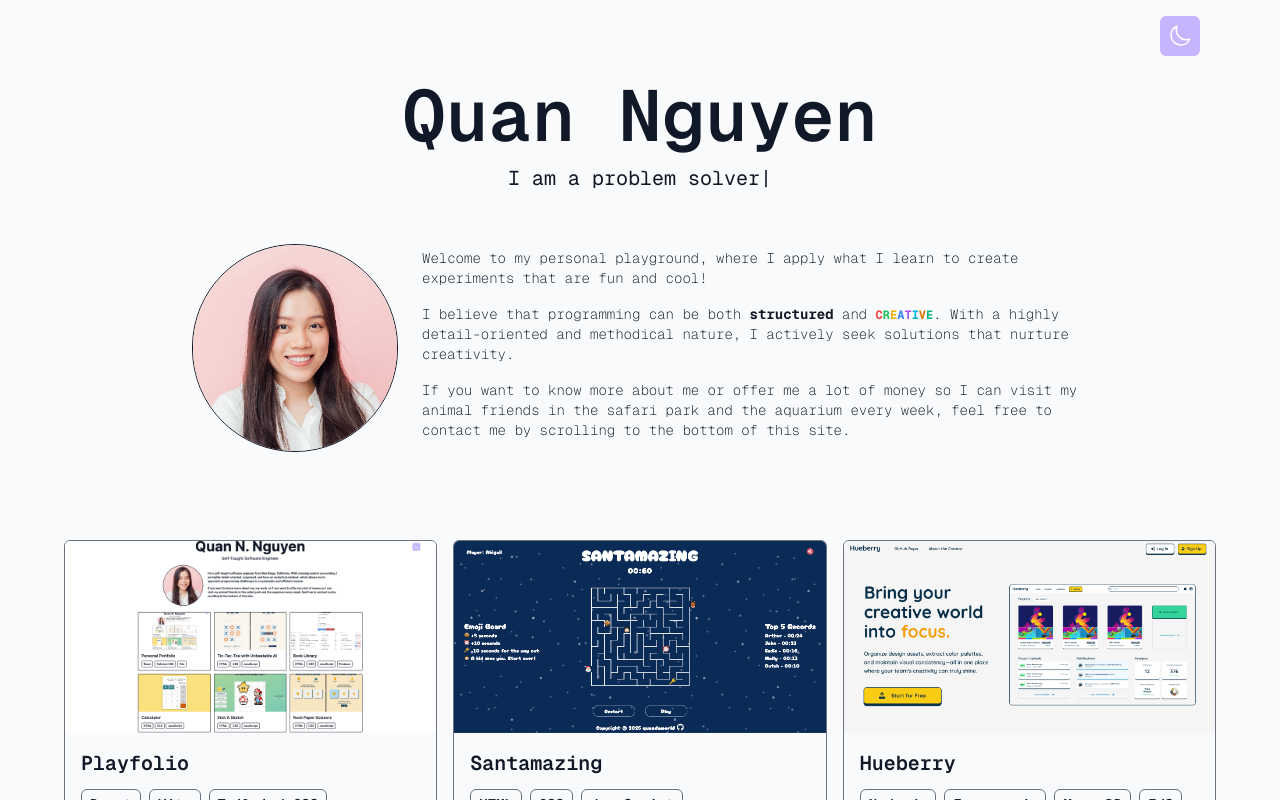
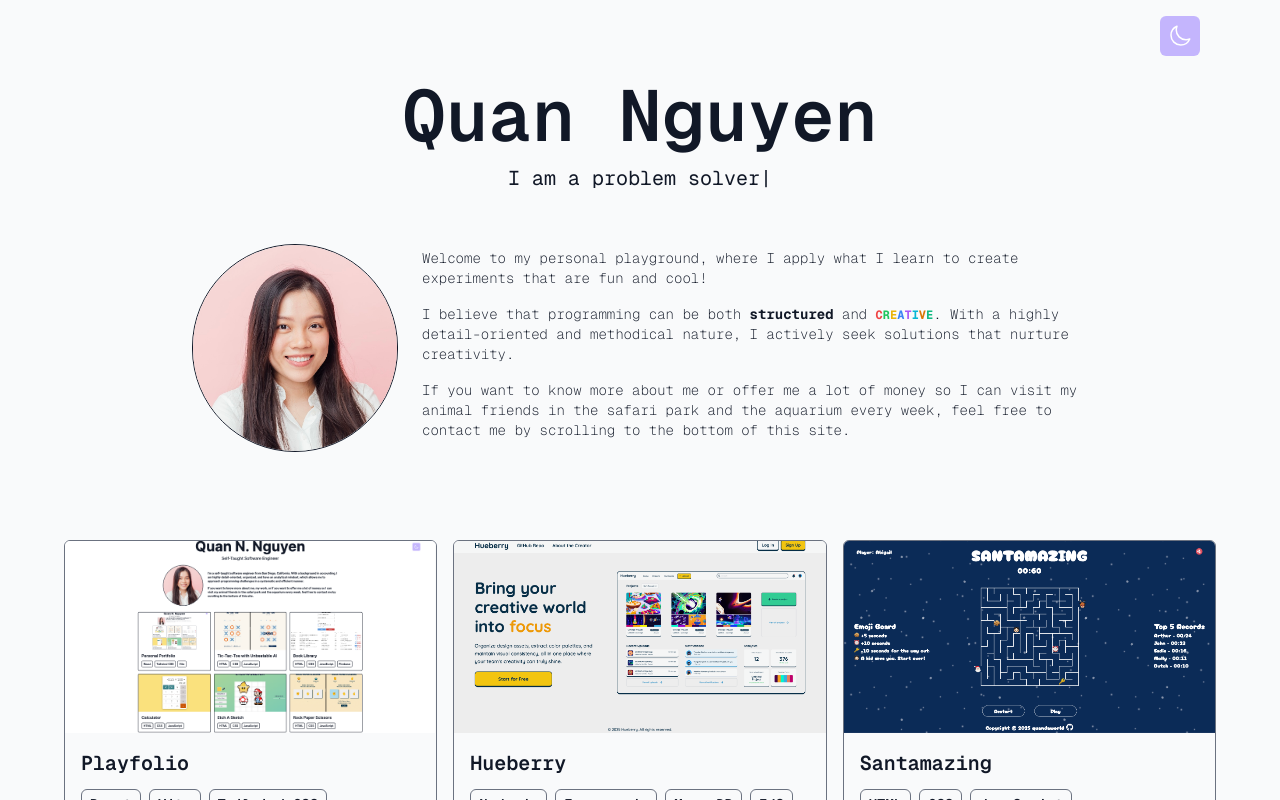
Before and after one commit to quandaworld/personal-portfolio, a React (Vite) app: page / in a window 1280 px wide. Shown: the top 800 px of the page. Built offline with nearby package versions, Linux system fonts and the light colour scheme.

Commit message:
Update projects order

```diff
--- a/data/portfolio.js
+++ b/data/portfolio.js
@@ -6,16 +6,16 @@ export default [
     link: 'https://quannguyendev.com/',
   },
   {
+    title: 'Hueberry',
+    imgUrl: '/assets/hueberry.png',
+    stack: ['Node.js', 'Express.js', 'MongoDB', 'EJS', 'CSS'],
+    link: 'https://hueberry-3fc9d323e30c.herokuapp.com/',
+  },
+  {
     title: 'Santamazing',
     imgUrl: '/assets/santamazing.png',
     stack: ['HTML', 'CSS', 'JavaScript'],
     link: 'https://quandaworld.github.io/santamazing/',
-  },
-  {
-    title: 'Hueberry',
-    imgUrl: '/assets/hueberry.png',
-    stack: ['Node.js', 'Express.js', 'MongoDB', 'EJS', 'CSS'],
-    link: 'https://hueberry-3fc9d323e30c.herokuapp.com/',
   },
   {
     title: 'Bookaboo',
```
Also changed, not shown: public/assets/hueberry.png.
